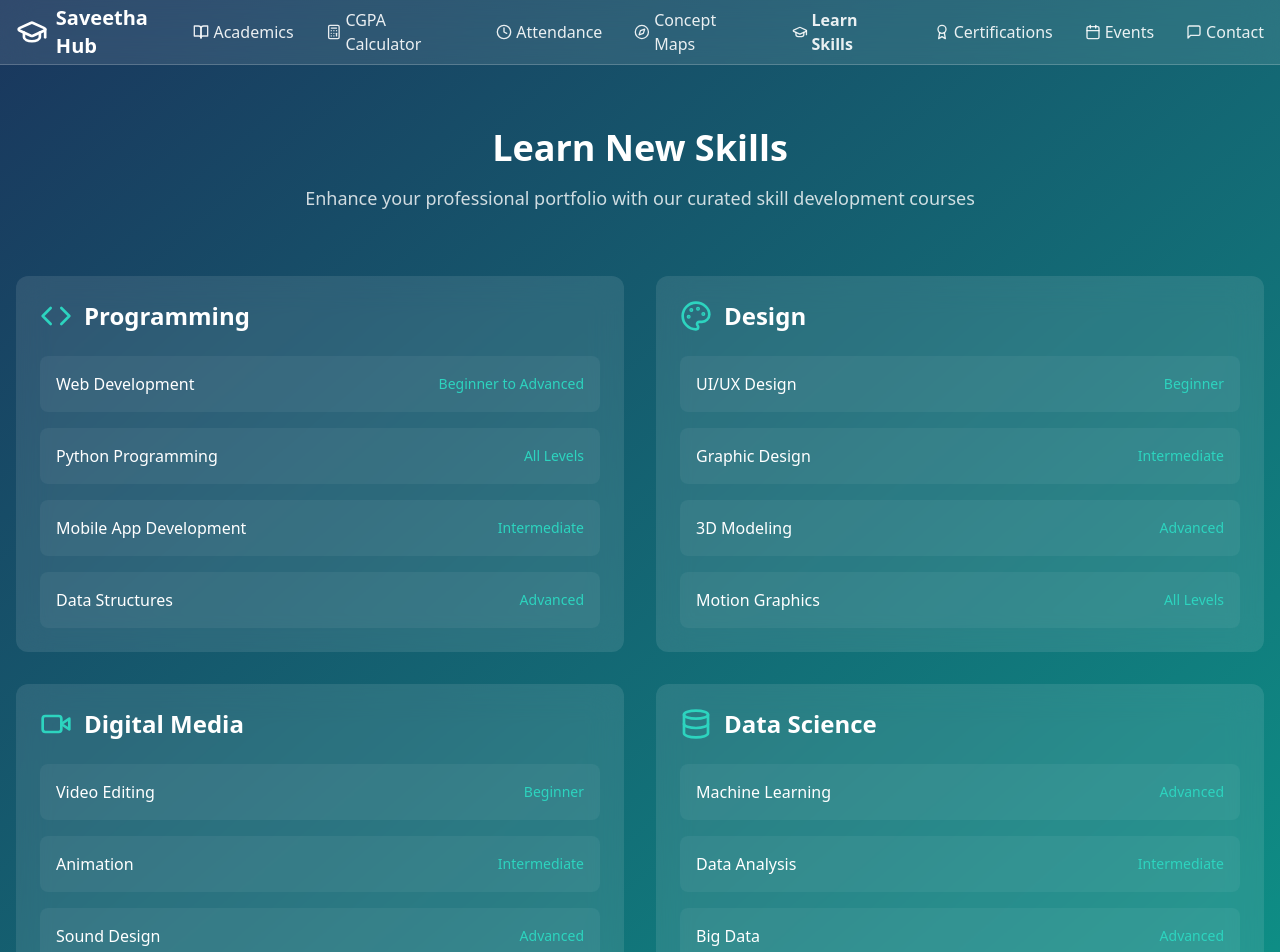
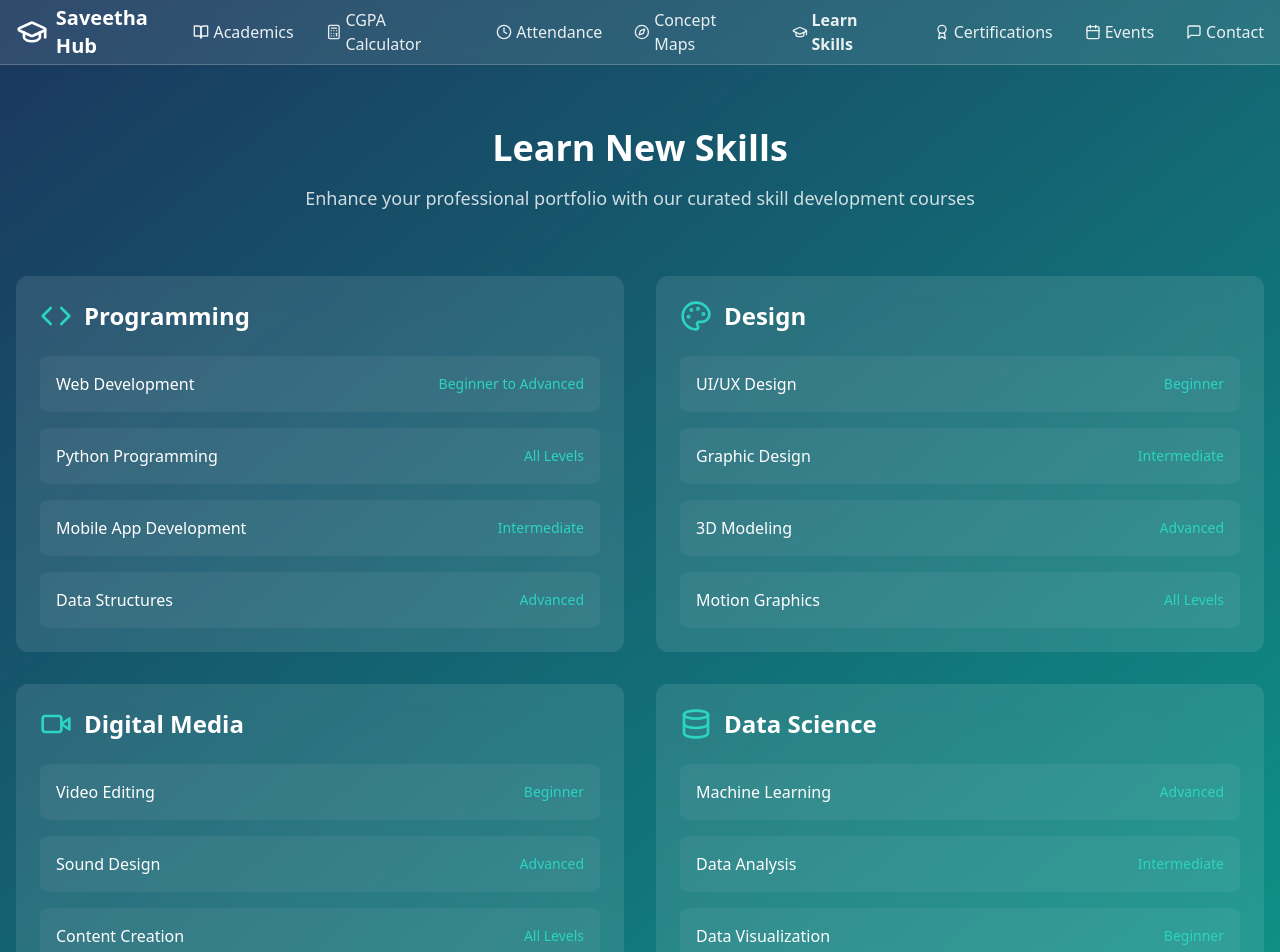
Before and after one commit to ComradeMohan/saveethahub, a React (Vite) app: page /skills in a window 1280 px wide. Shown: the top 952 px of the page. Built offline with nearby package versions, Linux system fonts and the light colour scheme.

Commit message:
Update SkillsPage.tsx

```diff
--- a/src/pages/SkillsPage.tsx
+++ b/src/pages/SkillsPage.tsx
@@ -7,40 +7,38 @@ const SkillsPage = () => {
       title: 'Programming',
       icon: Code,
       skills: [
-        { name: 'Web Development', level: 'Beginner to Advanced' },
-        { name: 'Python Programming', level: 'All Levels' },
-        { name: 'Mobile App Development', level: 'Intermediate' },
-        { name: 'Data Structures', level: 'Advanced' }
+        { name: 'Web Development', level: 'Beginner to Advanced', link: 'https://www.codecademy.com/catalog/subject/web-development' },
+        { name: 'Python Programming', level: 'All Levels', link: 'https://www.w3schools.com/python/' },
+        { name: 'Mobile App Development', level: 'Intermediate', link: 'https://developer.android.com/courses' },
+        { name: 'Data Structures', level: 'Advanced', link: 'https://visualgo.net/en' }
       ]
     },
     {
       title: 'Design',
       icon: Palette,
       skills: [
-        { name: 'UI/UX Design', level: 'Beginner' },
-        { name: 'Graphic Design', level: 'Intermediate' },
-        { name: '3D Modeling', level: 'Advanced' },
-        { name: 'Motion Graphics', level: 'All Levels' }
+        { name: 'UI/UX Design', level: 'Beginner', link: 'https://www.codecademy.com/learn/intro-to-ui-ux' },
+        { name: 'Graphic Design', level: 'Intermediate', link: 'https://www.mygreatlearning.com/academy/learn-for-free/courses/intro-to-graphic-design-with-photoshop' },
+        { name: '3D Modeling', level: 'Advanced', link: 'https://www.udemy.com/topic/3d-modeling/free/?utm_source=bing&utm_medium=udemyads&utm_campaign=BG-Search_DSA_GammaCatchall_NonP_la.EN_cc.India&campaigntype=Search&portfolio=Bing-India&language=EN&product=Course&test=&audience=DSA&topic=&priority=Gamma&utm_content=deal4584&utm_term=_._ag_1316117806681635_._ad__._kw_udemy_._de_c_._dm__._pl__._ti_dat-2334057027983529:loc-90_._li_155185_._pd__._&matchtype=b&msclkid=933fa876e875127a0005cf4f984e6e17' },
+        { name: 'Motion Graphics', level: 'All Levels', link: 'https://alison.com/course/principles-of-animation?utm_source=bing&utm_medium=cpc&utm_campaign=531498933&utm_content=1356799886365176&utm_term=kwd-84801158857640:loc-90&msclkid=184c86fe947f10c5ab08e1c7e419f3e5' }
       ]
     },
     {
       title: 'Digital Media',
       icon: Video,
       skills: [
-        { name: 'Video Editing', level: 'Beginner' },
-        { name: 'Animation', level: 'Intermediate' },
-        { name: 'Sound Design', level: 'Advanced' },
-        { name: 'Content Creation', level: 'All Levels' }
+        { name: 'Video Editing', level: 'Beginner', link: 'https://www.mygreatlearning.com/academy/learn-for-free/courses/video-editing-basics' },
+        { name: 'Sound Design', level: 'Advanced', link: 'https://www.classcentral.com/subject/sound-design' },
+        { name: 'Content Creation', level: 'All Levels', link: 'https://www.classcentral.com/subject/content-creation' }
       ]
     },
     {
       title: 'Data Science',
       icon: Database,
       skills: [
-        { name: 'Machine Learning', level: 'Advanced' },
-        { name: 'Data Analysis', level: 'Intermediate' },
-        { name: 'Big Data', level: 'Advanced' },
-        { name: 'Data Visualization', level: 'Beginner' }
+        { name: 'Machine Learning', level: 'Advanced', link: 'https://aws.amazon.com/training/learn-about/machine-learning/?trk=990206a9-7378-4427-aa6e-63726deb06a1&sc_channel=ps&s_kwcid=AL!4422!10!71743393634831!71743930463137&s_kwcid=AL!4422!10!71743393634831!71743930463137&ef_id=fd7c78f836b918997d651fc14788d6ab:G:s&msclkid=fd7c78f836b918997d651fc14788d6ab' },
+        { name: 'Data Analysis', level: 'Intermediate', link: 'https://www.simplilearn.com/learn-data-analytics-for-beginners-skillup' },
+        { name: 'Data Visualization', level: 'Beginner', link: 'https://www.kaggle.com/learn/data-visualization' }
       ]
     }
   ];
@@ -63,15 +61,18 @@ const SkillsPage = () => {
             </div>
             <div className="space-y-4">
               {category.skills.map((skill, skillIndex) => (
-                <div
+                <a
                   key={skillIndex}
-                  className="bg-white/5 rounded-lg p-4 hover:bg-white/10 transition-colors"
+                  href={skill.link}
+                  target="_blank"
+                  rel="noopener noreferrer"
+                  className="block bg-white/5 rounded-lg p-4 hover:bg-white/10 transition-colors"
                 >
                   <div className="flex justify-between items-center">
                     <h3 className="text-white font-medium">{skill.name}</h3>
                     <span className="text-sm text-teal-400">{skill.level}</span>
                   </div>
-                </div>
+                </a>
               ))}
             </div>
           </div>
```
